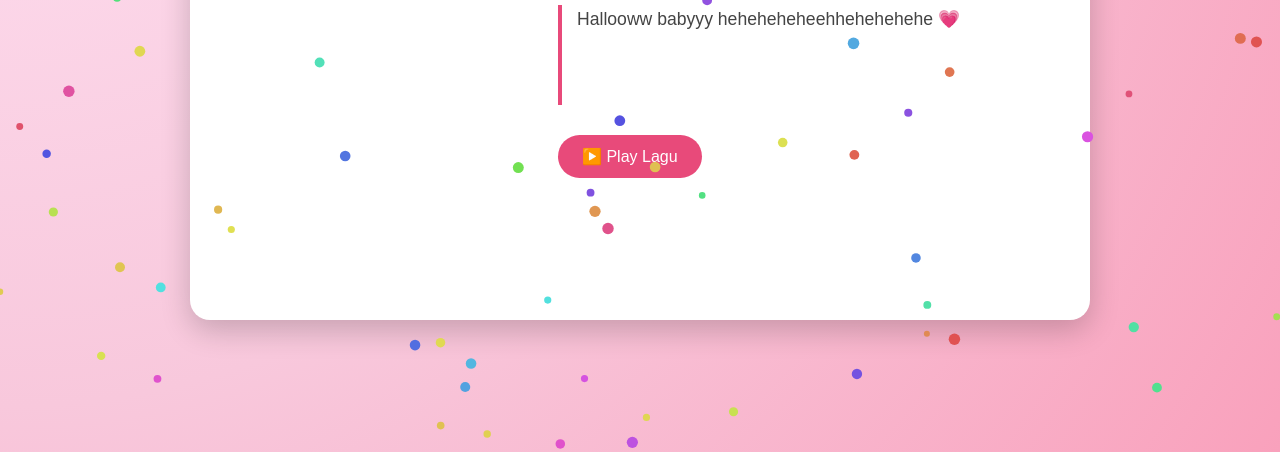
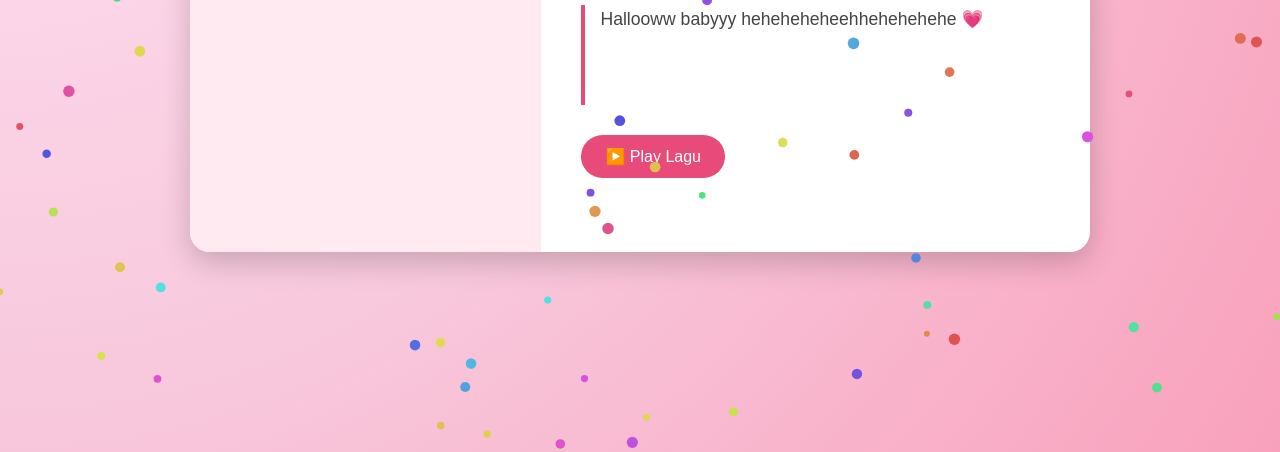
Before and after one commit to GeniusAleri/for-my-love, a plain HTML site: page web-17-7-okt/index.html in a window 1280 px wide. Shown: the part 348-800 px from the top of the page. Drawn offline with Linux system fonts and the light colour scheme.

Commit message:
update 7 okt

```diff
--- a/web-17-7-okt/index.html
+++ b/web-17-7-okt/index.html
@@ -32,18 +32,21 @@
 
     /* Gambar */
     .image-section {
-      flex: 0.8;
-      /* lebih kecil dari teks */
+      flex: 0.9;
       position: relative;
-      max-height: 550px;
+      display: flex;
+      justify-content: center;
+      align-items: center;
+      background: #ffeaf2;
     }
 
     .image-section img {
-      width: 100%;
-      height: 100%;
-      object-fit: cover;
+      width: 90%;
+      height: auto;
+      max-height: 400px;
+      object-fit: contain;
+      border-radius: 15px;
       display: none;
-      border-right: 3px solid #e84a7a;
       animation: fade 1s ease-in-out;
     }
 
```
